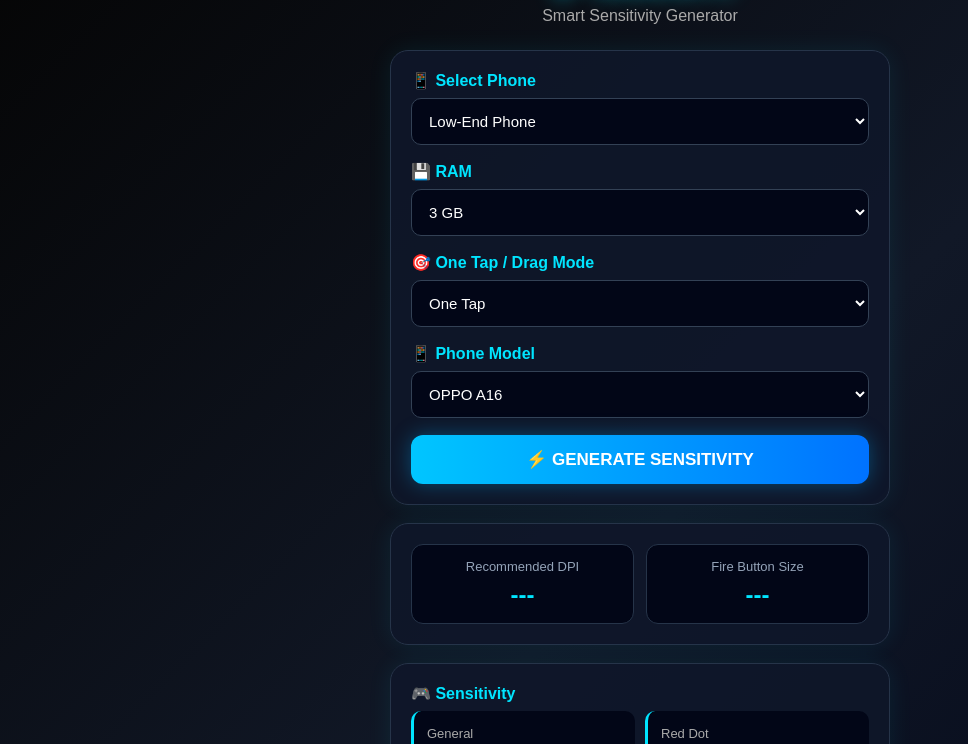
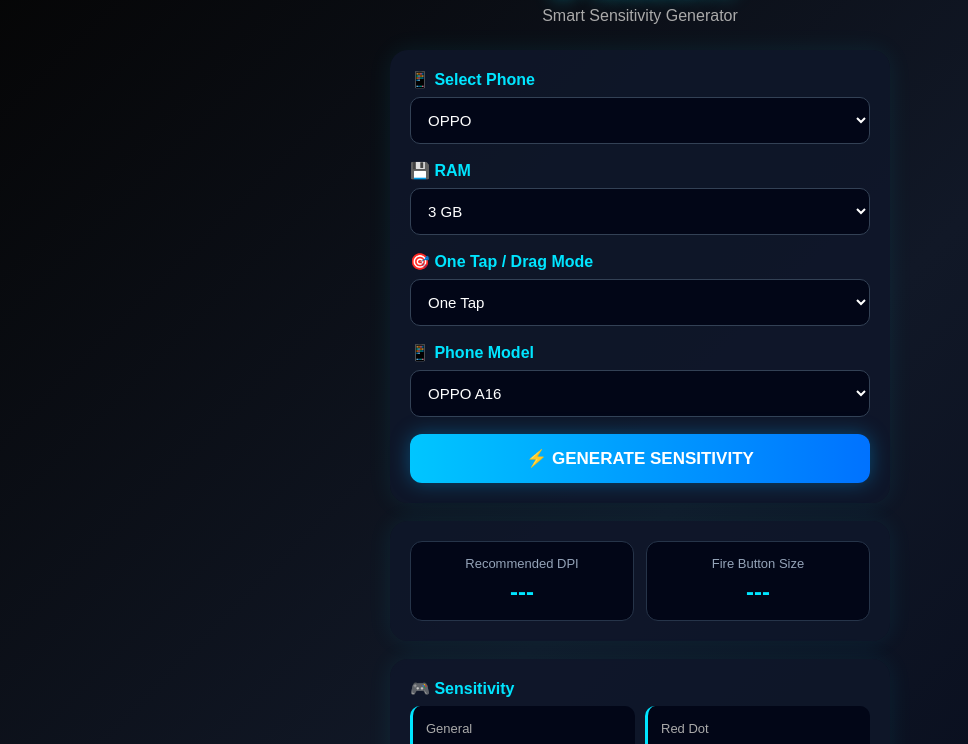
Before and after one commit to Ankul8899/demon-x-panel-, a plain HTML site: page templates/index.html in a window 1280 px wide. Shown: the part 56-800 px from the top of the page, without its empty margins (0-968 px from the left). Drawn offline with Linux system fonts and the light colour scheme.

Commit message:
updated templates

```diff
--- a/templates/index.html
+++ b/templates/index.html
@@ -43,7 +43,7 @@ body {
 
 .card {
     background: rgba(15, 23, 42, 0.9);
-    border: 1px solid #263449;
+q    border: 1px solid #263449;
     border-radius: 18px;
     padding: 20px;
     margin-bottom: 18px;
@@ -162,9 +162,6 @@ button:active {
         <label>📱 Select Phone</label>
 
         <select id="phone">
-            <option value="low">Low-End Phone</option>
-            <option value="mid">Mid-Range Phone</option>
-            <option value="high">High-End Phone</option>
             <option value="oppo">OPPO</option>
             <option value="redmi">Redmi</option>
             <option value="realme">Realme</option>
```
